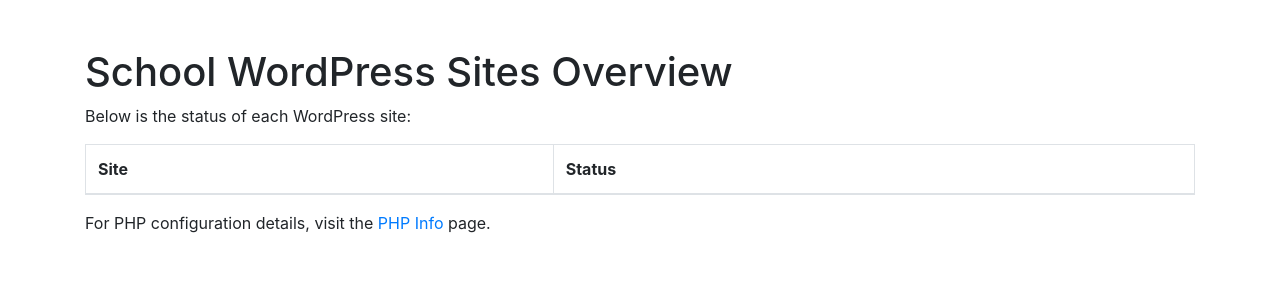
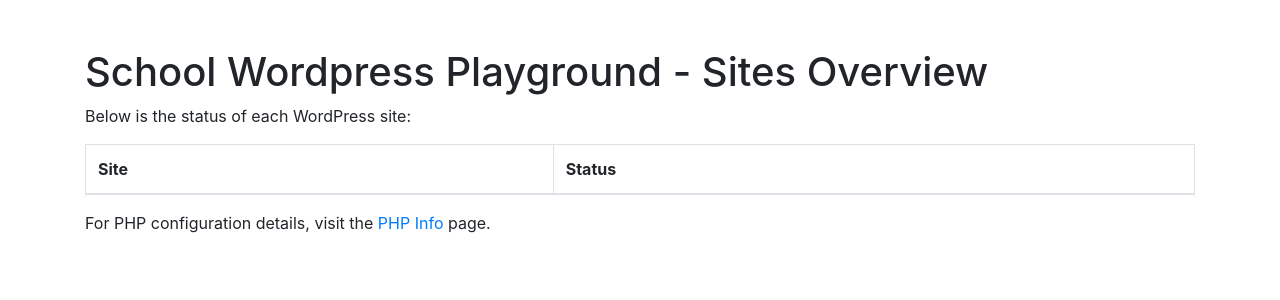
Before and after one commit to danielemaddaluno/school-wp, a PHP site: page / in a window 1280 px wide. Shown: the top 300 px of the page. Run offline with PHP 8.4, Linux system fonts and the light colour scheme; data that the repository does not hold is empty.

Commit message:
Title fixed inside index.php added favicon.ico

```diff
--- a/htdocs/index.php
+++ b/htdocs/index.php
@@ -33,13 +33,15 @@
 <head>
     <meta charset="UTF-8">
     <meta name="viewport" content="width=device-width, initial-scale=1.0">
-    <title>School School WordPress Sites Overview</title>
+    <title>School Wordpress Playground</title>
+    <!-- Link to the favicon -->
+    <link rel="shortcut icon" href="favicon.ico" type="image/x-icon">
     <!-- Bootstrap CSS -->
     <link href="https://stackpath.bootstrapcdn.com/bootstrap/4.5.2/css/bootstrap.min.css" rel="stylesheet">
 </head>
 <body>
     <div class="container">
-        <h1 class="mt-5">School WordPress Sites Overview</h1>
+        <h1 class="mt-5">School Wordpress Playground - Sites Overview</h1>
         <p>Below is the status of each WordPress site:</p>
 
         <table class="table table-bordered">
```
Also changed, not shown: htdocs/favicon.ico (added).
